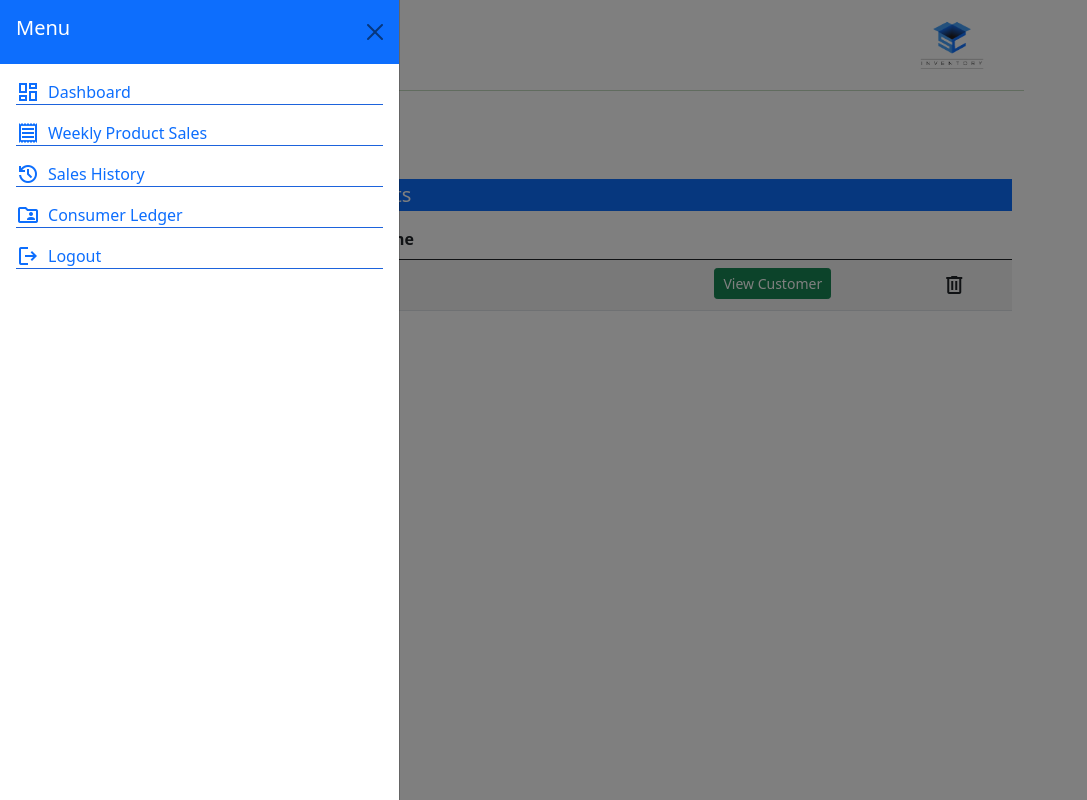
After one commit to neildc14/Product-Sales-Inventory, a Node server app: page /customer_ledger/600000000000000000000001 in a window 1280 px wide, after a click on "menu". The commit adds this page. Shown: the whole page, without its empty margins (0-1087 px from the left). Run offline with Node 20, Linux system fonts and the light colour scheme; tables that the repository leaves empty hold one stand-in row (values such as "Sample post"); some libraries are stand-ins or nearby versions.

Commit message:
added customer ledger detail functionalities

```diff
--- a/app.js
+++ b/app.js
@@ -34,6 +34,9 @@
 app.use("/", productRouter);
 app.use("/users", usersRouter);
 
+app.use((req, res, next) => {
+  res.status(404).render("404");
+});
 // catch 404 and forward to error handler
 app.use(function (req, res, next) {
   next(createError(404));
--- a/controllers/customerController.js
+++ b/controllers/customerController.js
@@ -1,7 +1,7 @@
 var { validationResult, body } = require("express-validator");
 var Customer = require("../models/Customer");
 var Product = require("../models/Product");
-var async = require("async");
+var WeeklyProducts = require("../models/WeeklyProducts");
 
 exports.add_customer_post = [
   body("weekly_product").isLength({ min: 1 }).trim().escape(),
@@ -62,3 +62,44 @@
       });
   });
 };
+
+exports.customer_ledger = function (req, res, next) {
+  WeeklyProducts.find()
+    .sort({ createdAt: "desc" })
+    .exec(function (err, results) {
+      if (err) {
+        return next(err);
+      }
+      if (results === null) {
+        var err = new Error("Weekly Sales Product not found");
+        err.status = 404;
+        return next(err);
+      }
+
+      res.render("customer_ledger", {
+        title: "Customer Ledger",
+        all_weekly_product_sales: results,
+      });
+    });
+};
+
+exports.customer_ledger_details = function (req, res, next) {
+  WeeklyProducts.findById(req.params.id).exec(function (err, weekly_product) {
+    if (err) {
+      return next(err);
+    }
+    Customer.find({ weekly_product: weekly_product._id }).exec(function (
+      err,
+      customers
+    ) {
+      if (err) {
+        return next(err);
+      }
+      console.log(customers);
+      res.render("customer_ledger_details", {
+        title: "Customer Lists",
+        customers: customers,
+      });
+    });
+  });
+};
--- a/routes/product.js
+++ b/routes/product.js
@@ -55,4 +55,8 @@
   miscController.sales_history_add_misc_post
 );
 
+//customer ledger
+router.get("/customer_ledger", customerController.customer_ledger);
+router.get("/customer_ledger/:id", customerController.customer_ledger_details);
+
 module.exports = router;
--- /dev/null
+++ b/views/customer_ledger_details.ejs
@@ -0,0 +1,75 @@
+<!DOCTYPE html>
+<html lang="en">
+  <%-include('./partials/head')%>
+  <body>
+    <main>
+      <div class="container-fluid mx-0 px-0">
+        <%-include('./partials/nav')%>
+
+        <div class="container">
+          <button
+            onclick="window.history.back()"
+            class="btn border border-2 border-light d-flex align-items-center back_button me-auto"
+          >
+            <span class="material-symbols-outlined me-2"> arrow_back_ios </span>
+            <span>Go Back</span>
+          </button>
+          <div class="mt-5">
+            <h5 class="bg-primary text-white p-1">
+              <span>Customer Lists</span>
+            </h5>
+            <section>
+              <%if(customers.length <= 0){%>
+              <div
+                class="alert alert-warning d-flex align-items-center"
+                role="alert"
+              >
+                <span class="material-symbols-outlined me-2"> report </span
+                ><span>No Customer Listed.</span>
+              </div>
+
+              <%} else{%>
+              <table class="table table-striped">
+                <thead>
+                  <tr>
+                    <th scope="col">Customer Name</th>
+                    <th scope="col"></th>
+                    <th scope="col"></th>
+                  </tr>
+                </thead>
+                <tbody>
+                  <%customers.forEach((customer)=> {%>
+                  <tr>
+                    <td class="td_description"><%=customer.customer_name%></td>
+                    <td class="px-0">
+                      <a href="<%=customer.url%>" class="btn btn-sm btn-success"
+                        >View Customer</a
+                      >
+                    </td>
+                    <td class="px-0">
+                      <form action="">
+                        <input type="hidden" name="" />
+                        <button
+                          type="submit"
+                          class="btn m-0 btn-sm d-flex align-items-center"
+                        >
+                          <span class="material-symbols-outlined">
+                            delete
+                          </span>
+                        </button>
+                      </form>
+                    </td>
+                  </tr>
+
+                  <%})%>
+                </tbody>
+              </table>
+              <%}%>
+            </section>
+          </div>
+        </div>
+      </div>
+    </main>
+    <%-include('./partials/scripts')%>
+  </body>
+</html>
--- a/views/partials/nav.ejs
+++ b/views/partials/nav.ejs
@@ -48,7 +48,7 @@
         >
       </li>
       <li>
-        <a href="" class="d-flex align-items-center"
+        <a href="/customer_ledger" class="d-flex align-items-center"
           ><span class="material-symbols-outlined me-2"> folder_shared </span
           ><span>Consumer Ledger</span></a
         >
```
Also changed, not shown: views/404.ejs (added, +20 -0 lines), views/customer_ledger.ejs (added, +66 -0 lines), public/images/404.png (added).
